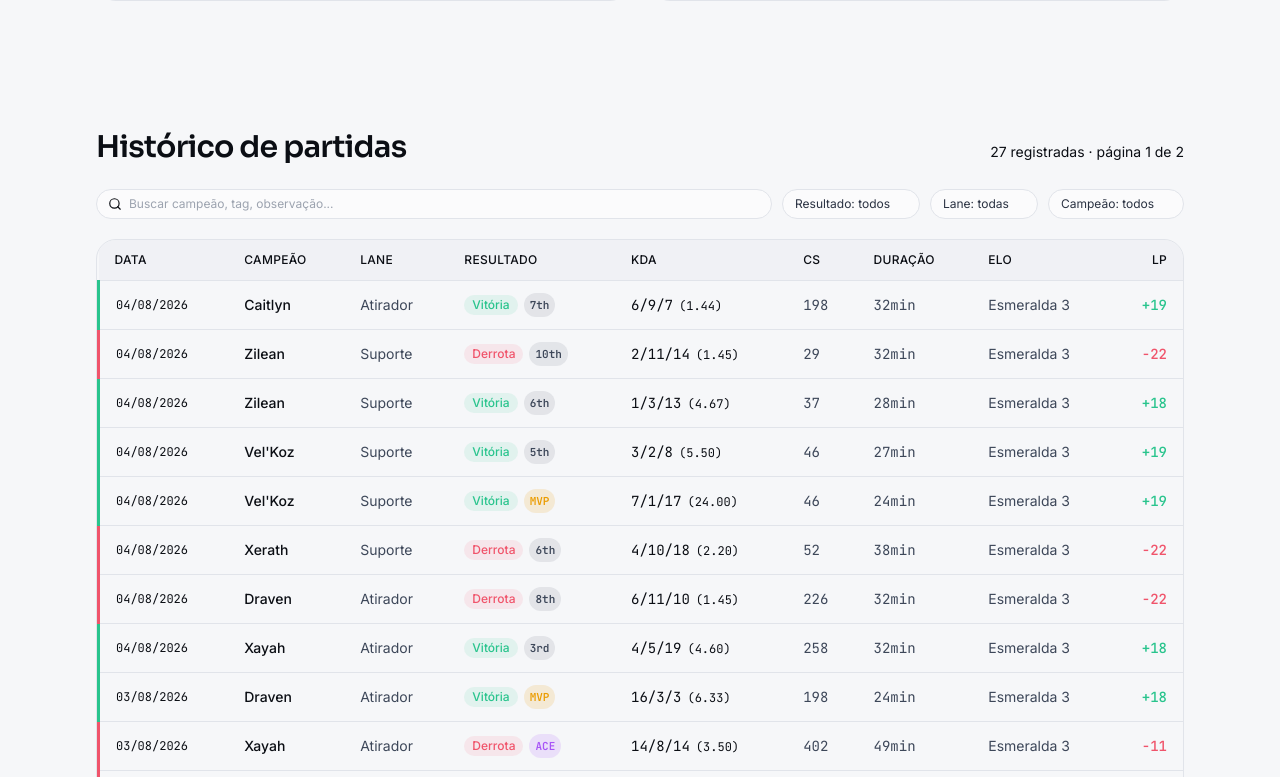
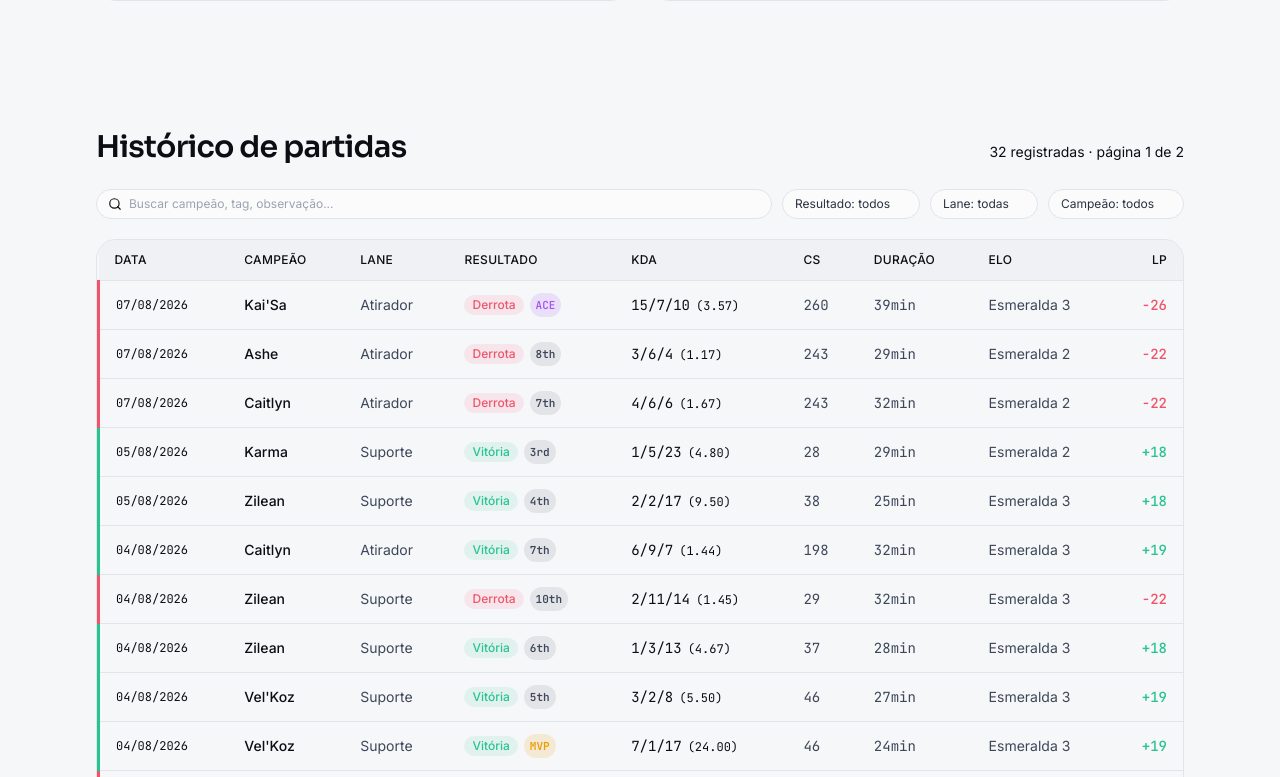
Before and after one commit to Leandro-Kolosque/lol-diamond-journey, a React (Vite) app: page / in a window 1280 px wide. Shown: the part 2023-2800 px from the top of the page. Built offline with nearby package versions, Linux system fonts and the light colour scheme.

Commit message:
chore(matches): add six new match entries and a milestone

```diff
--- a/src/data/matches.ts
+++ b/src/data/matches.ts
@@ -548,4 +548,104 @@
     tags: ['Lutador'],                   // opcional: ['Double Kill', 'Imparável', 'Azarado'...]
     observacoes: 'Dia para esquecer, performances ruins',            // opcional
   },
+    {
+    id: 'm028',
+    data: '2026-08-05',
+    resultado: 'vitoria',       // 'vitoria' | 'derrota'
+    campeao: 'Zilean',
+    lane: 'Suporte',           // 'Topo' | 'Selva' | 'Meio' | 'Atirador' | 'Suporte'
+    kills: 2, deaths: 2, assists: 17,
+    duracaoMinutos: 25,
+    cs: 38,
+    danoCausado: 12.102,
+    danoRecebido: 12.851,
+    participacaoAbates: 0.53,      // 0 a 1
+    rank: 'Esmeralda',                   // 'Ferro' .. 'Desafiante'
+    divisao: 3,
+    lpAntes: 88,
+    lpDelta: +18,
+    nota: '4th',                   // opcional: 'S+', 'MVP', 'ACE'
+    tags: ['Atrasado'],                   // opcional: ['Double Kill', 'Imparável', 'Azarado'...]
+    observacoes: 'Começando bem',            // opcional
+  },
+    {
+    id: 'm029',
+    data: '2026-08-05',
+    resultado: 'vitoria',       // 'vitoria' | 'derrota'
+    campeao: 'Karma',
+    lane: 'Suporte',           // 'Topo' | 'Selva' | 'Meio' | 'Atirador' | 'Suporte'
+    kills: 1, deaths: 5, assists: 23,
+    duracaoMinutos: 29,
+    cs: 28,
+    danoCausado: 8.810,
+    danoRecebido: 18.226,
+    participacaoAbates: 0.59,      // 0 a 1
+    rank: 'Esmeralda',                   // 'Ferro' .. 'Desafiante'
+    divisao: 2,
+    lpAntes: 6,
+    lpDelta: +18,
+    nota: '3rd',                   // opcional: 'S+', 'MVP', 'ACE'
+    tags: ['Vitorioso'],                   // opcional: ['Double Kill', 'Imparável', 'Azarado'...]
+    observacoes: 'Ganhei QUATRO 4 hornas essa partida',            // opcional
+  },
+    {
+    id: 'm030',
+    data: '2026-08-07',
+    resultado: 'derrota',       // 'vitoria' | 'derrota'
+    campeao: 'Caitlyn',
+    lane: 'Atirador',           // 'Topo' | 'Selva' | 'Meio' | 'Atirador' | 'Suporte'
+    kills: 4, deaths: 6, assists: 6,
+    duracaoMinutos: 32,
+    cs: 243,
+    danoCausado: 18.652,
+    danoRecebido: 19.772,
+    participacaoAbates: 0.38,      // 0 a 1
+    rank: 'Esmeralda',                   // 'Ferro' .. 'Desafiante'
+    divisao: 2,
+    lpAntes: 24,
+    lpDelta: -22,
+    nota: '7th',                   // opcional: 'S+', 'MVP', 'ACE'
+    tags: ['Lutador'],                   // opcional: ['Double Kill', 'Imparável', 'Azarado'...]
+    observacoes: '',            // opcional
+  },
+    {
+    id: 'm030',
+    data: '2026-08-07',
+    resultado: 'derrota',       // 'vitoria' | 'derrota'
+    campeao: 'Ashe',
+    lane: 'Atirador',           // 'Topo' | 'Selva' | 'Meio' | 'Atirador' | 'Suporte'
+    kills: 3, deaths: 6, assists: 4,
+    duracaoMinutos: 29,
+    cs: 243,
+    danoCausado: 13.818,
+    danoRecebido: 14.862,
+    participacaoAbates: 0.29,      // 0 a 1
+    rank: 'Esmeralda',                   // 'Ferro' .. 'Desafiante'
+    divisao: 2,
+    lpAntes: 2,
+    lpDelta: -22,
+    nota: '8th',                   // opcional: 'S+', 'MVP', 'ACE'
+    tags: ['Inflexível'],                   // opcional: ['Double Kill', 'Imparável', 'Azarado'...]
+    observacoes: '',            // opcional
+  },
+    {
+    id: 'm030',
+    data: '2026-08-07',
+    resultado: 'derrota',       // 'vitoria' | 'derrota'
+    campeao: "Kai'Sa",
+    lane: 'Atirador',           // 'Topo' | 'Selva' | 'Meio' | 'Atirador' | 'Suporte'
+    kills: 15, deaths: 7, assists: 10,
+    duracaoMinutos: 39,
+    cs: 260,
+    danoCausado: 45.386,
+    danoRecebido: 31.936,
+    participacaoAbates: 0.48,      // 0 a 1
+    rank: 'Esmeralda',                   // 'Ferro' .. 'Desafiante'
+    divisao: 3,
+    lpAntes: 80,
+    lpDelta: -26,
+    nota: 'ACE',                   // opcional: 'S+', 'MVP', 'ACE'
+    tags: ['ACE', 'Azarado'],                   // opcional: ['Double Kill', 'Imparável', 'Azarado'...]
+    observacoes: 'Voltei para o Esmeralda III, sendo givado em todos os jogos',            // opcional
+  },
 ];
--- a/src/data/milestones.ts
+++ b/src/data/milestones.ts
@@ -30,4 +30,18 @@
     descricao: '5 vitórias, 3 derrotas - saldo positivo no papel, mas o nível de jogo incomodou mais do que o resultado.',
     tipo: 'vitoria_custosa',
   },
+  {
+    id: 't5',
+    data: '2026-08-05',
+    titulo: 'Esmeralda II finalmente',
+    descricao: 'Finalmente alcancei o Esmeralda II com uma partida que me rendeu nada mais nada menos do que 4 Honras',
+    tipo: 'marco',
+  },
+  {
+    id: 't6',
+    data: '2026-08-07',
+    titulo: 'Caí pro Esmeralda III novamente',
+    descricao: 'Acabei caindo para o Esmeralda III, apesar de jogar bem me senti bem givado',
+    tipo: 'sequencia_derrotas',
+  },
 ];
```
